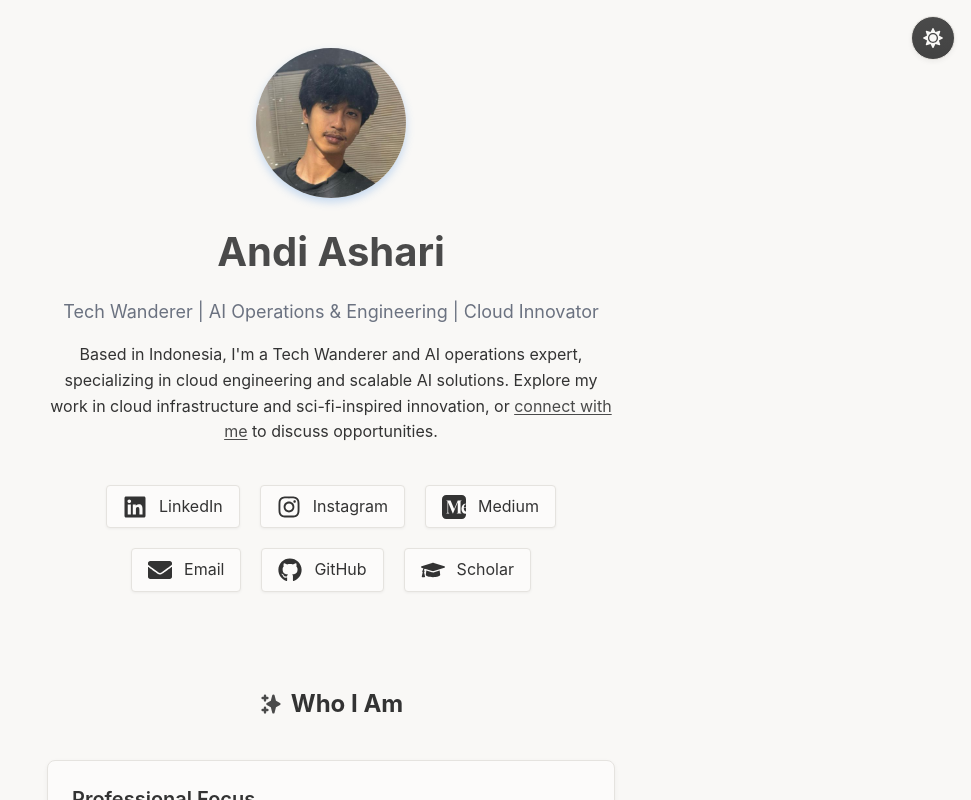
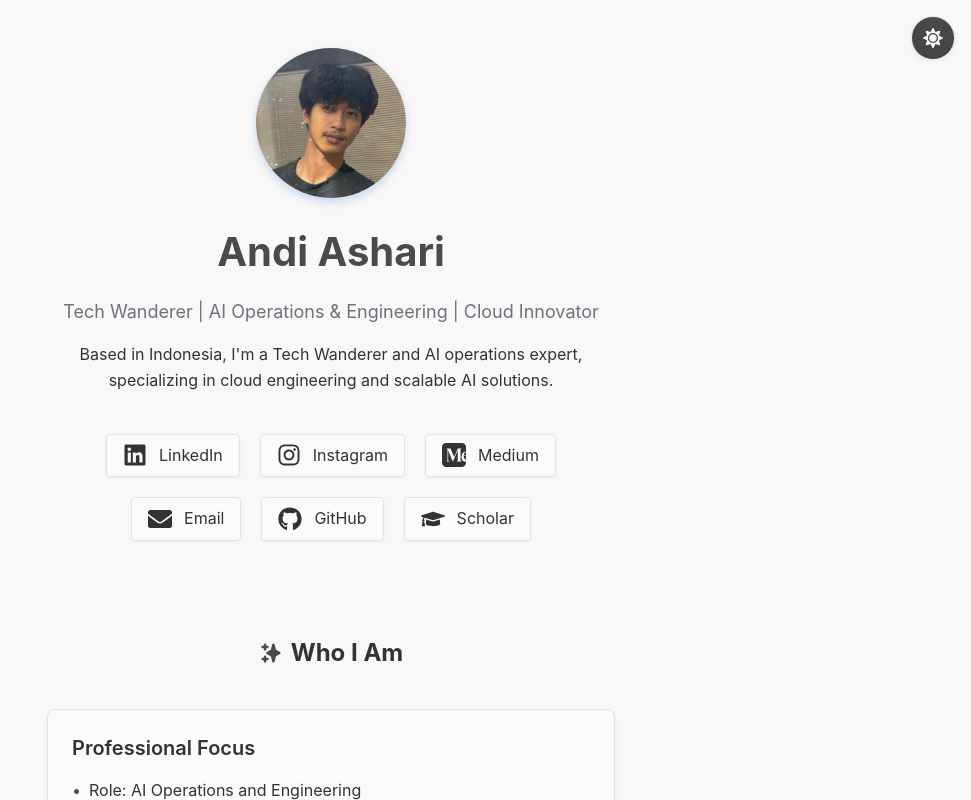
Before and after one commit to aashari/aashari, a Next.js app: page / in a window 1280 px wide. Shown: the top 800 px of the page, without its empty margins (309-1280 px from the left). Built offline with nearby package versions, Linux system fonts and the light colour scheme.

Commit message:
Improve spacing in repository sections and hero section

```diff
--- a/src/sections/HeroSection.tsx
+++ b/src/sections/HeroSection.tsx
@@ -1,7 +1,6 @@
 "use client";
 
 import Image from "next/image";
-import Link from "next/link";
 import { FaLinkedin, FaInstagram, FaEnvelope, FaGithub, FaGraduationCap } from "react-icons/fa";
 import { SiMedium } from "react-icons/si";
 import SocialLink from "../components/SocialLink";
@@ -23,7 +22,7 @@ export default function HeroSection() {
           Tech Wanderer | AI Operations & Engineering | Cloud Innovator
         </p>
         <p className="text-md mb-10 max-w-prose mx-auto">
-          Based in Indonesia, I&apos;m a Tech Wanderer and AI operations expert, specializing in cloud engineering and scalable AI solutions. Explore my work in cloud infrastructure and sci-fi-inspired innovation, or <Link href="#contact" className="text-primary underline">connect with me</Link> to discuss opportunities.
+          Based in Indonesia, I&apos;m a Tech Wanderer and AI operations expert, specializing in cloud engineering and scalable AI solutions.
         </p>
         <div className="flex flex-wrap justify-center gap-4 md:gap-5 mt-10">
           <SocialLink href="https://www.linkedin.com/in/aashari/" icon={<FaLinkedin size={24} />} label="LinkedIn" ariaLabel="Visit Andi Ashari's LinkedIn profile" />
```
